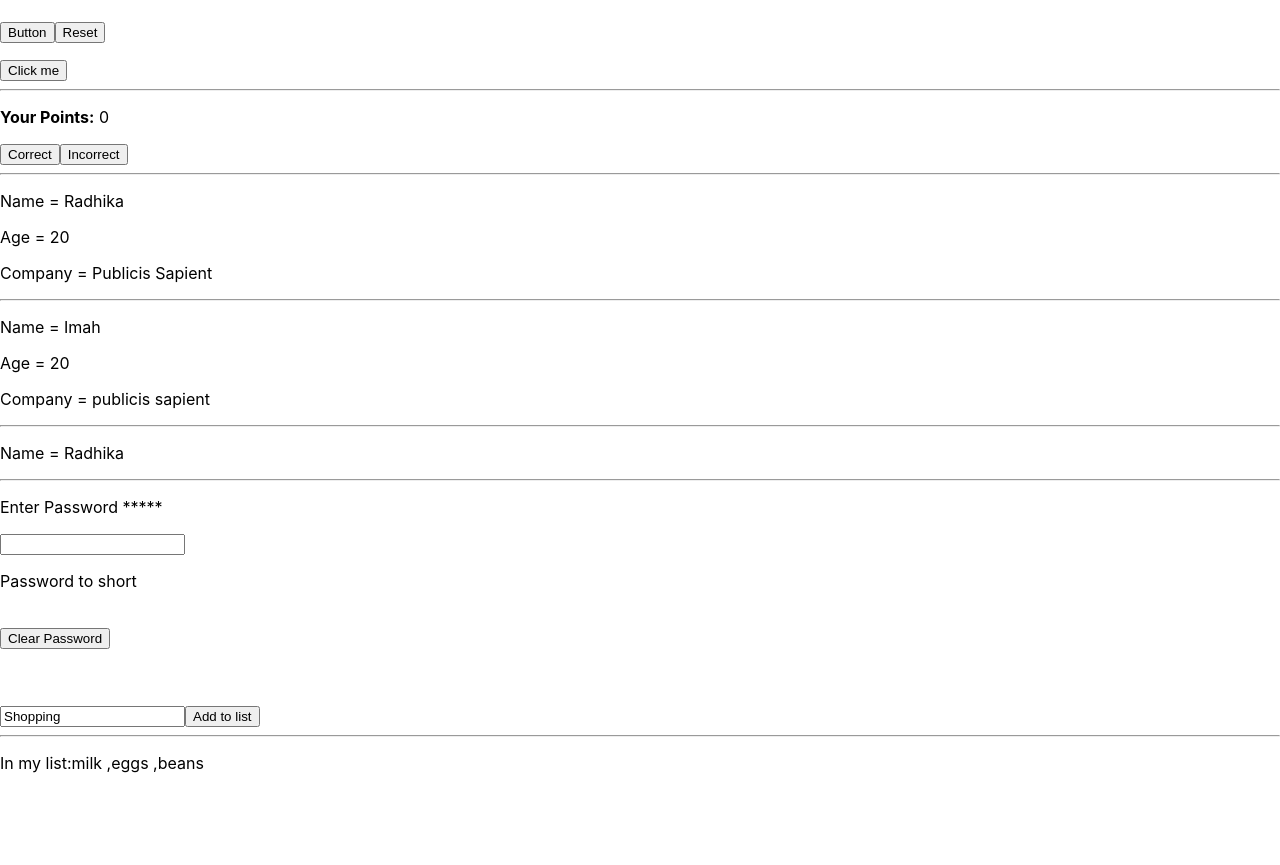
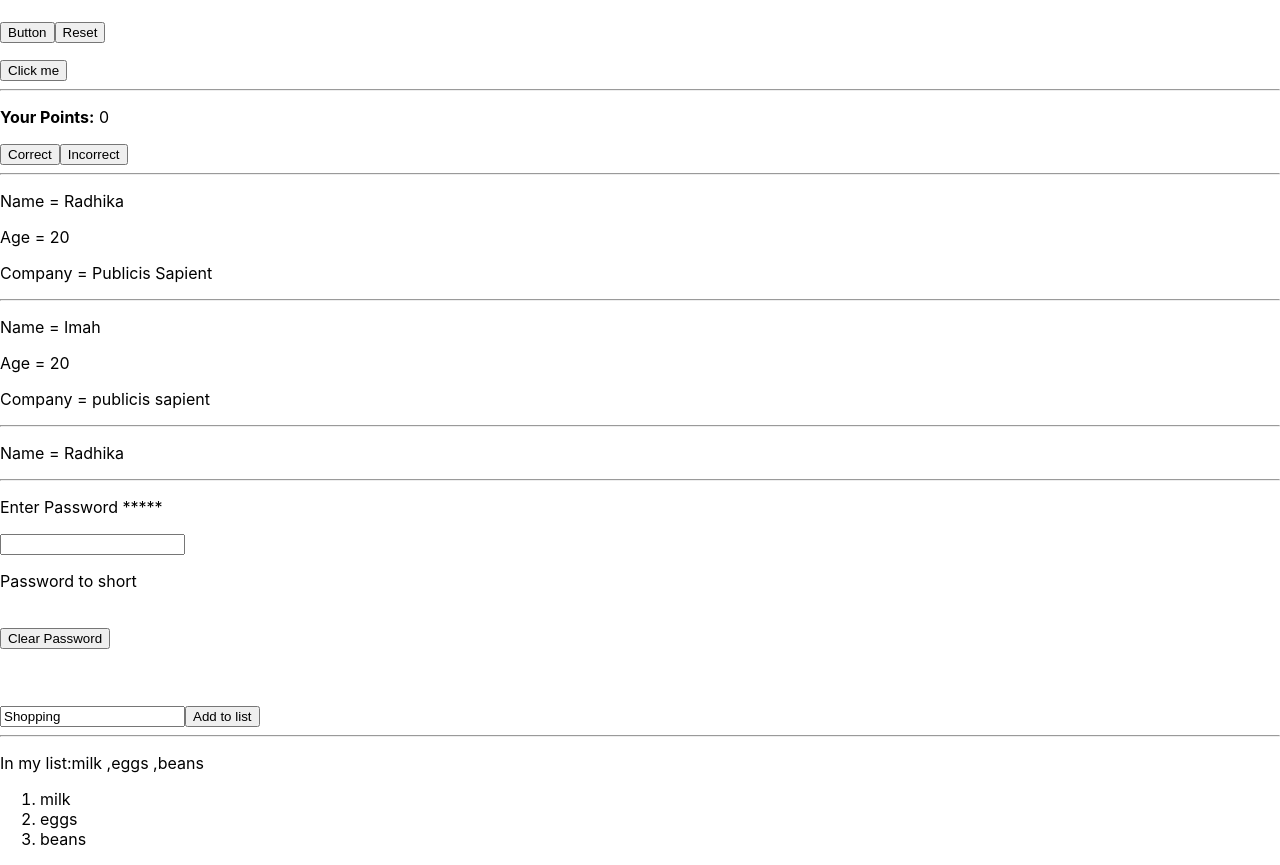
Before and after one commit to RadhikaChamdal/pd, a React (Create React App) app: page / in a window 1280 px wide. Before the commit the page ends 800 px from the top, so only its background shows below. Built offline with nearby package versions, Linux system fonts and the light colour scheme.

Commit message:
added the map function onto shopping list

```diff
--- a/src/components/map.js
+++ b/src/components/map.js
@@ -7,6 +7,16 @@ function Shopping() {
     "eggs",
     "beans",
   ]);
+
+// used map function to change the whole array, you isolate the string or whatever in a
+// seperate function then use the map function with another function to then display a change.
+  const putinLi = (string) => {
+      return <li>{string}</li>
+  }
+
+const List = shoppingList.map(putinLi)
+
+
 const handleClick = () => {
     setAddItem("")
     // [...]is the spread operator, copies the existing array and adds the new input.
@@ -27,6 +37,9 @@ const handleClick = () => {
       <button onClick={handleClick}> Add to list </button>
       <hr />
       <p>In my list:{shoppingList.join(" ,")}</p>
+      <ol>
+          {List}
+        </ol>
     </div>
   );
 }
```
